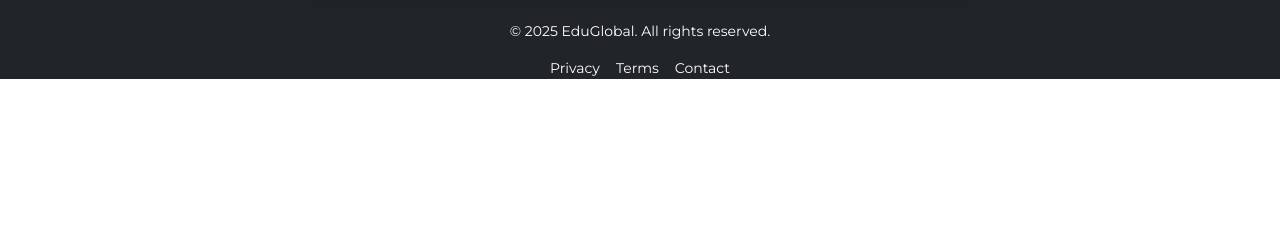
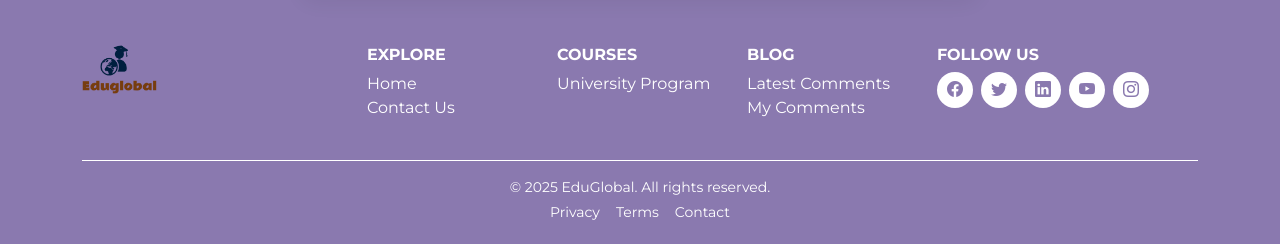
Before and after one commit to Zhangzhiyang423/EduGlobal, a plain HTML site: page frontend/pages/home.html in a window 1280 px wide. Shown: the part 2253-2497 px from the top of the page. Before the commit the page ends 2332 px from the top, so only its background shows below. Drawn offline with nearby package versions, Linux system fonts and the light colour scheme.

Commit message:
feat(footer): update logo size and remove Eduglobal text

```diff
--- a/frontend/pages/home.html
+++ b/frontend/pages/home.html
@@ -14,6 +14,9 @@
 
     <!-- Custom CSS -->
     <link rel="stylesheet" href="../styles/home.css" />
+    <!-- Footer CSS-->
+    <link rel="stylesheet" href="https://cdn.jsdelivr.net/npm/bootstrap-icons@1.10.5/font/bootstrap-icons.css">
+
 </head>
 
 <body>
@@ -50,9 +53,10 @@
 
                 <!-- Right button -->
                 <div class="d-flex align-items-center gap-2 mt-2 mt-lg-0">
-                    <a href="#" class="btn btn-main">Get Start</a>
+                    <a href="login.html" class="btn btn-main">Log in</a>
                     <i class="bi bi-search fs-5 text-dark"></i>
                 </div>
+
             </div>
         </div>
     </nav>
@@ -183,20 +187,71 @@
     </div>
 
 
-    <!-- ✅ Footer -->
-    <footer class="bg-dark text-white pt-4">
-        <div class="container text-center small">
-            <p>&copy; 2025 EduGlobal. All rights reserved.</p>
-            <div class="d-flex justify-content-center gap-3">
-                <a href="#" class="text-white text-decoration-none">Privacy</a>
-                <a href="#" class="text-white text-decoration-none">Terms</a>
-                <a href="#" class="text-white text-decoration-none">Contact</a>
+    <!-- ✅ Footer (Unified) -->
+    <footer class="footer bg-footer text-white pt-5 pb-4">
+        <div class="container">
+
+            <!-- 🌐 1. Footer Top Content -->
+            <div class="row text-center text-md-start">
+
+                <!-- 🔵 Logo -->
+                <div class="col-md-3 mb-4 mb-md-0">
+                    <img src="../assets/logo.png" alt="EduGlobal Logo" style="width: 75px;" />
+                </div>
+
+                <!-- 🔗 Explore -->
+                <div class="col-md-2 mb-4 mb-md-0">
+                    <h6 class="text-uppercase fw-bold">Explore</h6>
+                    <ul class="list-unstyled">
+                        <li><a href="home.html" class="text-white text-decoration-none">Home</a></li>
+                        <li><a href="#" class="text-white text-decoration-none">Contact Us</a></li>
+                    </ul>
+                </div>
+
+                <!-- 🎓 Courses -->
+                <div class="col-md-2 mb-4 mb-md-0">
+                    <h6 class="text-uppercase fw-bold">Courses</h6>
+                    <ul class="list-unstyled">
+                        <li><a href="dashboard.html" class="text-white text-decoration-none">University Program</a></li>
+                    </ul>
+                </div>
+
+                <!-- 📝 Blog -->
+                <div class="col-md-2 mb-4 mb-md-0">
+                    <h6 class="text-uppercase fw-bold">Blog</h6>
+                    <ul class="list-unstyled">
+                        <li><a href="blog.html" class="text-white text-decoration-none">Latest Comments</a></li>
+                        <li><a href="profile-2.html" class="text-white text-decoration-none">My Comments</a></li>
+                    </ul>
+                </div>
+
+                <!-- 📱 Social -->
+                <div class="col-md-3 text-center text-md-start">
+                    <h6 class="text-uppercase fw-bold">Follow Us</h6>
+                    <div class="d-flex flex-wrap gap-2 justify-content-center justify-content-md-start mt-2">
+                        <a href="#" class="social-icon"><i class="bi bi-facebook"></i></a>
+                        <a href="#" class="social-icon"><i class="bi bi-twitter"></i></a>
+                        <a href="#" class="social-icon"><i class="bi bi-linkedin"></i></a>
+                        <a href="#" class="social-icon"><i class="bi bi-youtube"></i></a>
+                        <a href="#" class="social-icon"><i class="bi bi-instagram"></i></a>
+                    </div>
+                </div>
+
             </div>
+
+            <!-- 🔻 2. Footer Bottom (Copyright) -->
+            <div class="text-center border-top border-white pt-3 mt-4 small">
+                <p class="mb-1">&copy; 2025 EduGlobal. All rights reserved.</p>
+                <div class="d-flex justify-content-center gap-3">
+                    <a href="#" class="text-white text-decoration-none">Privacy</a>
+                    <a href="#" class="text-white text-decoration-none">Terms</a>
+                    <a href="#" class="text-white text-decoration-none">Contact</a>
+                </div>
+            </div>
+
         </div>
     </footer>
 
-    <!-- Bootstrap JS -->
-    <script src="https://cdn.jsdelivr.net/npm/bootstrap@5.3.3/dist/js/bootstrap.bundle.min.js"></script>
 </body>
 
 </html>
--- a/frontend/styles/home.css
+++ b/frontend/styles/home.css
@@ -165,3 +165,31 @@ h2 {
     color: #073E87 !important;
     font-weight: 600;
 }
+/* Footer background color */
+.bg-footer {
+  background-color: #8A79AF;
+}
+
+.text-brown {
+  color: #6A3E1D;
+}
+
+/* Socical Meida Icon */
+.social-icon {
+  width: 36px;
+  height: 36px;
+  border-radius: 50%;
+  background-color: white;
+  color: #8A79AF;
+  display: flex;
+  align-items: center;
+  justify-content: center;
+  font-size: 1rem;
+  transition: all 0.3s ease;
+  text-decoration: none;
+}
+
+.social-icon:hover {
+  background-color: #fff;
+  color: #5246AA;
+}
```
